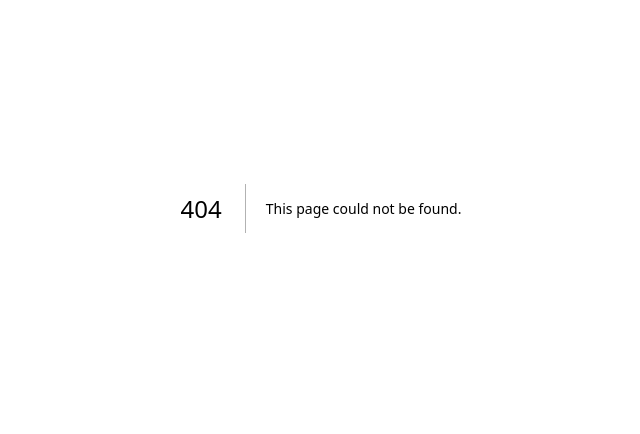
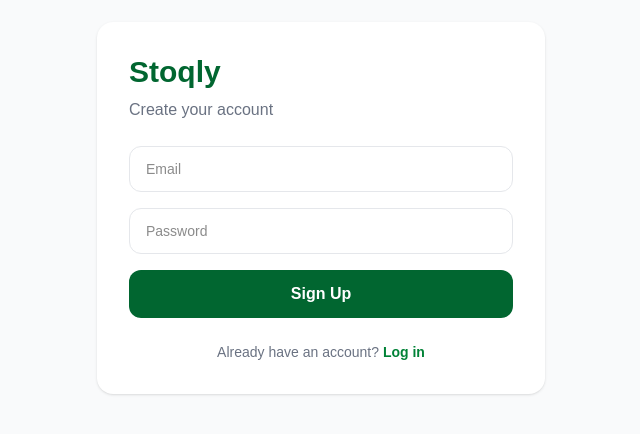
Before and after one commit to chrismugabo/stoqly, a Next.js app: page /signup in a window 1280 px wide. Before the commit this address had no page. Shown: the part 192-626 px from the top of the page, without its empty margins (319-959 px from the left). Built offline with nearby package versions, Linux system fonts and the light colour scheme; no server answers.

Commit message:
chore: add @supabase/supabase-js dependency

```diff
--- /dev/null
+++ b/app/lib/supabase.js
@@ -0,0 +1,6 @@
+import { createClient } from '@supabase/supabase-js'
+
+const supabaseUrl = process.env.NEXT_PUBLIC_SUPABASE_URL
+const supabaseAnonKey = process.env.NEXT_PUBLIC_SUPABASE_ANON_KEY
+
+export const supabase = createClient(supabaseUrl, supabaseAnonKey)
--- /dev/null
+++ b/app/signup/page.js
@@ -0,0 +1,64 @@
+'use client'
+
+import { useState } from 'react'
+import { supabase } from '../lib/supabase'
+
+export default function Signup() {
+  const [email, setEmail] = useState('')
+  const [password, setPassword] = useState('')
+  const [loading, setLoading] = useState(false)
+  const [message, setMessage] = useState('')
+
+  const handleSignup = async (e) => {
+    e.preventDefault()
+    setLoading(true)
+    const { error } = await supabase.auth.signUp({ email, password })
+    if (error) {
+      setMessage(error.message)
+    } else {
+      setMessage('Check your email to confirm your account!')
+    }
+    setLoading(false)
+  }
+
+  return (
+    <main className="flex min-h-screen items-center justify-center bg-gray-50">
+      <div className="bg-white p-8 rounded-2xl shadow-sm w-full max-w-md">
+        <h1 className="text-3xl font-bold text-green-800 mb-2">Stoqly</h1>
+        <p className="text-gray-500 mb-6">Create your account</p>
+
+        <form onSubmit={handleSignup} className="flex flex-col gap-4">
+          <input
+            type="email"
+            placeholder="Email"
+            value={email}
+            onChange={(e) => setEmail(e.target.value)}
+            className="border border-gray-200 rounded-xl px-4 py-3 text-sm outline-none focus:border-green-600"
+            required
+          />
+          <input
+            type="password"
+            placeholder="Password"
+            value={password}
+            onChange={(e) => setPassword(e.target.value)}
+            className="border border-gray-200 rounded-xl px-4 py-3 text-sm outline-none focus:border-green-600"
+            required
+          />
+          <button
+            type="submit"
+            disabled={loading}
+            className="bg-green-800 text-white rounded-xl py-3 font-semibold hover:bg-green-700 transition"
+          >
+            {loading ? 'Creating account...' : 'Sign Up'}
+          </button>
+        </form>
+
+        {message && <p className="mt-4 text-sm text-center text-gray-600">{message}</p>}
+
+        <p className="mt-6 text-center text-sm text-gray-500">
+          Already have an account? <a href="/login" className="text-green-700 font-semibold">Log in</a>
+        </p>
+      </div>
+    </main>
+  )
+}
--- a/package.json
+++ b/package.json
@@ -9,6 +9,7 @@
     "lint": "eslint"
   },
   "dependencies": {
+    "@supabase/supabase-js": "^2.97.0",
     "next": "16.1.6",
     "react": "19.2.3",
     "react-dom": "19.2.3"
```
Also changed, not shown: 1 other file (tests, documents, lock files or other folders).
